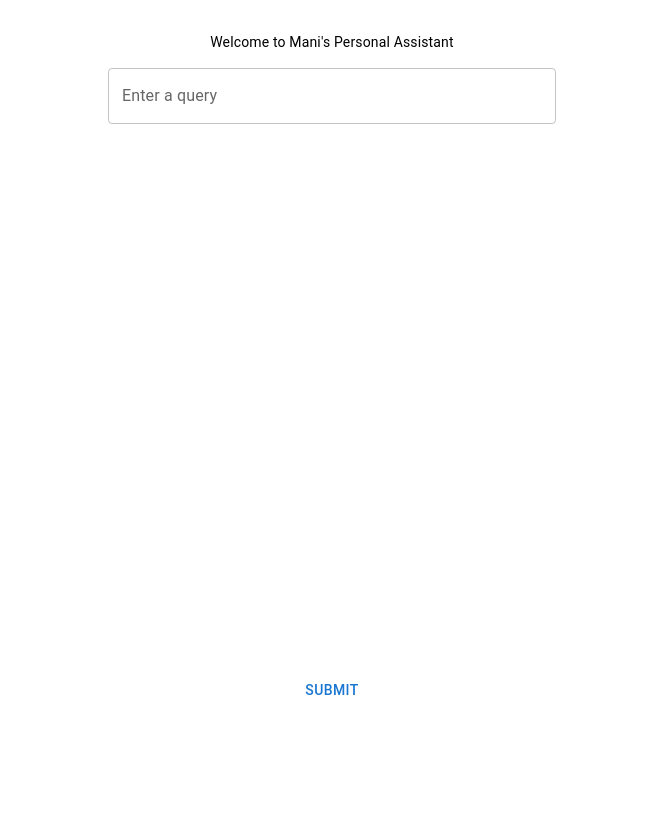
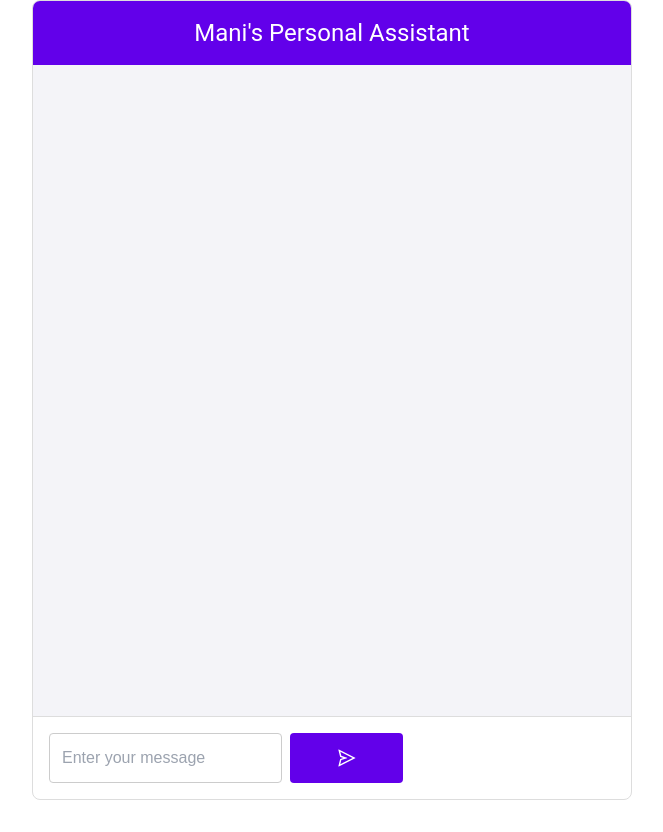
Before and after one commit to nameismani/personal-assistant, a Next.js app: page / in a window 1280 px wide. Shown: the whole page, without its empty margins (308-971 px from the left). After the commit the page ends 800 px from the top, so only its background shows below. Built offline with nearby package versions, Linux system fonts and the light colour scheme.

Commit message:
done front part

```diff
--- a/src/app/api/groq/route.ts
+++ b/src/app/api/groq/route.ts
@@ -38,9 +38,9 @@ export async function POST(request: Request) {
       openAIApiKey: process.env.OPENAI_KEY,
       modelName: "text-embedding-ada-002",
     });
-    console.log(openAIEmbeddings, "opneai embdieng");
+    // console.log(openAIEmbeddings, "opneai embdieng");
     const embedding = await openAIEmbeddings.embedQuery(query || "");
-    console.log(embedding, "opneai embdieng data");
+    // console.log(embedding, "opneai embdieng data");
     const collection = await db.collection("portfolio");
     const cursor = collection.find(
       {},
@@ -53,7 +53,7 @@ export async function POST(request: Request) {
     );
 
     const documents = await cursor.toArray();
-    console.log(documents, "documents");
+    // console.log(documents, "documents");
     // // Initialize ChromaDB with precomputed embeddings
     // const vectorStore = await Chroma.fromExistingIndex(
     //   vectors,
--- /dev/null
+++ b/src/app/components/ChatBox.tsx
@@ -0,0 +1,13 @@
+import React, { memo } from "react";
+import { Message } from "./Main";
+import { Box } from "@mui/material";
+
+const ChatBox = ({ type, value }: Message) => {
+  return (
+    <Box className={`chat-message ${type === "user" ? "user" : "ai"}`}>
+      {value}
+    </Box>
+  );
+};
+
+export default memo(ChatBox);
--- a/src/app/components/Main.tsx
+++ b/src/app/components/Main.tsx
@@ -1,48 +1,105 @@
 "use client";
+import React, { useState } from "react";
+import {
+  Box,
+  Button,
+  TextField,
+  Typography,
+  CircularProgress,
+} from "@mui/material";
+import { fetchAIResponse } from "../actions/llm";
+import { AiOutlineSend } from "react-icons/ai";
+import ChatBox from "./ChatBox";
+export interface Message {
+  type: "user" | "ai";
+  value: string;
+}
 
-import { Box, Button, TextField } from "@mui/material";
-import React, { useState } from "react";
-import { fetchAIResponse } from "../actions/llm";
-interface query {
-  query?: string;
-  response?: string;
-}
 const Main = () => {
-  const [query, setQuery] = useState<query>();
+  const [conversation, setConversation] = useState<Message[]>([]);
+  const [input, setInput] = useState<string>("");
+  const [isLoading, setIsLoading] = useState<boolean>(false);
+
   const fetchQueryResponse = async () => {
+    if (!input.trim()) return;
+
+    const userMessage: Message = { type: "user", value: input };
+    setConversation((prev) => [...prev, userMessage]);
+    setInput("");
+    setIsLoading(true);
+
     try {
-      const response = await fetchAIResponse(query?.query || "");
-      console.log(response, "sdfds");
-      setQuery((prev) => ({
-        ...(prev || {}),
-        response,
-      }));
+      const aiResponse = await fetchAIResponse(input);
+      const aiMessage: Message = { type: "ai", value: aiResponse };
+      setConversation((prev) => [...prev, aiMessage]);
     } catch (err) {
-      console.log(err);
+      console.error(err);
+    } finally {
+      setIsLoading(false);
     }
   };
+
   return (
-    <Box className="text-center h-full flex flex-col justify-between items-center">
-      <TextField
-        label="Enter a query"
-        variant="outlined"
-        onChange={(event) => {
-          setQuery((prev) => ({
-            ...(prev || {}),
-            query: event.target.value,
-          }));
-        }}
-        className="w-[100%] md:w-[70%]"
-      />
-      {query?.response && <Box>{query.response}</Box>}
-      <Button
-        onClick={async () => {
-          await fetchQueryResponse();
-        }}
-        size="medium"
-      >
-        Submit
-      </Button>
+    <Box className="chat-container">
+      <Box className="chat-header">
+        <Typography variant="h5" component="h1" className="text-white">
+          Mani's Personal Assistant
+        </Typography>
+      </Box>
+      <Box className="chat-box">
+        {conversation.map((message, index) => (
+          <ChatBox key={index} {...message} />
+        ))}
+        {isLoading && (
+          <Box className="chat-loading">
+            <CircularProgress size={24} />
+          </Box>
+        )}
+      </Box>
+      <Box className="chat-input">
+        <input
+          type="text"
+          placeholder="Enter your message"
+          value={input}
+          onChange={(e) => setInput(e.target.value)}
+          onKeyDown={(e) => {
+            if (e.key === "Enter") fetchQueryResponse();
+          }}
+          className="chat-input-field"
+        />
+        <button
+          onClick={fetchQueryResponse}
+          disabled={isLoading}
+          className="chat-send-button"
+        >
+          {isLoading ? (
+            <CircularProgress size={16} color="inherit" />
+          ) : (
+            <AiOutlineSend size={20} />
+          )}
+        </button>
+        {/* <TextField
+          label="Enter your message"
+          variant="outlined"
+          fullWidth
+          value={input}
+          onChange={(e) => setInput(e.target.value)}
+          onKeyDown={(e) => {
+            if (e.key === "Enter") fetchQueryResponse();
+          }}
+        />
+        <Button
+          variant="contained"
+          onClick={fetchQueryResponse}
+          disabled={isLoading}
+        >
+          {isLoading ? (
+            <CircularProgress size={16} color="inherit" />
+          ) : (
+            <AiOutlineSend size={20} />
+          )}
+        </Button> */}
+      </Box>
     </Box>
   );
 };
--- a/src/app/globals.css
+++ b/src/app/globals.css
@@ -31,3 +31,126 @@ body {
     text-wrap: balance;
   }
 }
+
+.chat-container {
+  display: flex;
+  flex-direction: column;
+  height: 100vh;
+  max-width: 600px;
+  margin: 0 auto;
+  border: 1px solid #ddd;
+  border-radius: 8px;
+  overflow: hidden;
+  font-family: Arial, sans-serif;
+
+  .chat-header {
+    background-color: #6200ea;
+    color: white !important;
+    padding: 16px;
+    text-align: center;
+  }
+
+  .chat-box {
+    flex: 1;
+    padding: 16px;
+    overflow-y: auto;
+    background-color: #f4f4f8;
+    display: flex;
+    flex-direction: column;
+    gap: 8px;
+
+    .chat-message {
+      padding: 12px 16px;
+      border-radius: 16px;
+      max-width: 70%;
+
+      &.user {
+        align-self: flex-end;
+        background-color: #6200ea;
+        color: white;
+      }
+
+      &.ai {
+        align-self: flex-start;
+        background-color: #e0e0e0;
+        color: black;
+      }
+    }
+
+    .chat-loading {
+      display: flex;
+      justify-content: center;
+      align-items: center;
+      margin-top: 8px;
+    }
+  }
+
+  .chat-input {
+    display: flex;
+    gap: 8px;
+    padding: 16px;
+    border-top: 1px solid #ddd;
+    /*
+    button {
+      background-color: #6200ea;
+      color: white;
+      transition: background-color 0.3s;
+
+      &:hover {
+        background-color: #3700b3;
+      }
+
+      &:disabled {
+        background-color: #9c9c9c;
+        cursor: not-allowed;
+      }
+    } */
+    .chat-input-field {
+      padding: 12px;
+      font-size: 16px;
+      border: 1px solid #ccc;
+      border-radius: 4px;
+      outline: none;
+      transition: border-color 0.3s;
+
+      &:focus {
+        border-color: #6200ea;
+      }
+    }
+
+    .chat-send-button {
+      display: flex;
+      flex-basis: 20%;
+      align-items: center;
+      justify-content: center;
+      background-color: #6200ea;
+      color: white;
+      border: none;
+      border-radius: 4px;
+      padding: 8px 16px;
+      cursor: pointer;
+      transition: background-color 0.3s;
+
+      &:hover {
+        background-color: #3700b3;
+      }
+      &:disabled {
+        background-color: #9c9c9c;
+        cursor: not-allowed;
+      }
+    }
+  }
+}
+
+::-webkit-scrollbar {
+  width: 10px;
+}
+::-webkit-scrollbar-thumb {
+  background-color: #dfe4f2;
+  border-radius: 20px;
+  border: 3px solid #3700b3;
+}
+::-webkit-scrollbar-track {
+  background: #3700b3;
+  border-radius: 3px;
+}
--- a/src/app/page.tsx
+++ b/src/app/page.tsx
@@ -7,7 +7,7 @@ export default function Home() {
       component={"div"}
       className="w-full h-screen flex-col justify-center items-center"
     >
-      {" "}
+      {/* {" "}
       <Typography
         variant="body2"
         component="h1"
@@ -15,7 +15,7 @@ export default function Home() {
         className="text-center"
       >
         Welcome to Mani's Personal Assistant
-      </Typography>
+      </Typography> */}
       <Box className="w-1/2 m-auto h-[80%]">
         <Main />
       </Box>
```
Also changed, not shown: package.json (+6 -5 lines), 1 other file (tests, documents, lock files or other folders).
